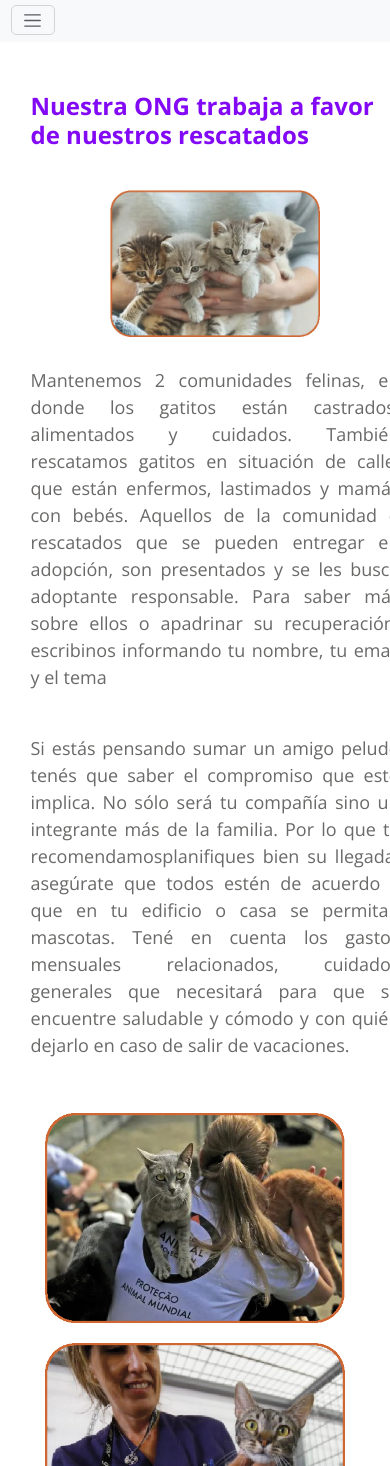
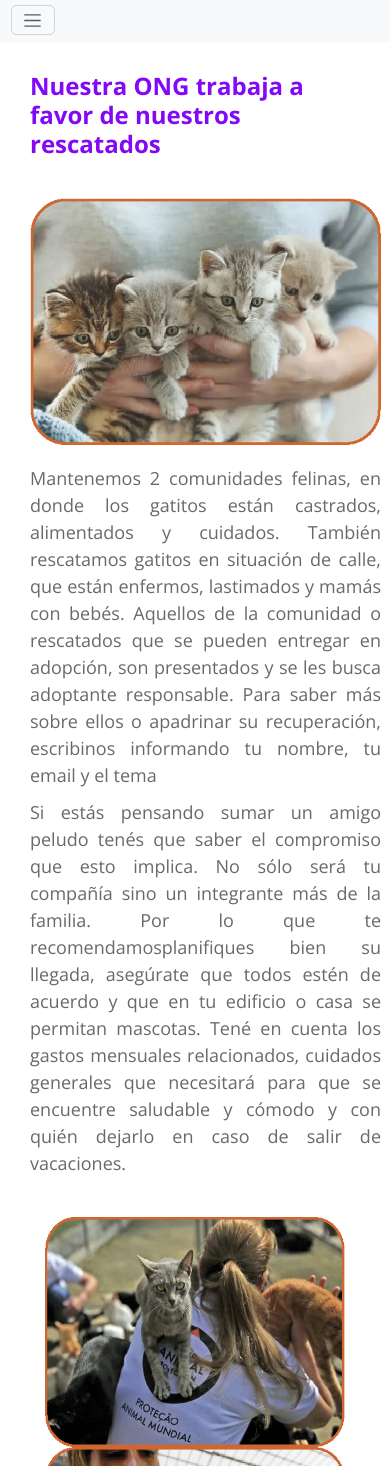
Before and after one commit to malulira/2da-marialira-hotelgatuno, a website: page pages/ong.html in a window 390 px wide. Shown: the part 134-1600 px from the top of the page. Drawn offline with nearby package versions, Linux system fonts and the light colour scheme; a web font is replaced by a local one.

Commit message:
responsive ong y contacto

```diff
--- a/SCSS/_aside.scss
+++ b/SCSS/_aside.scss
@@ -54,13 +54,14 @@
 }
 
 /*ASIDE CONTACTO*/
+
 .rrss{
     display: flex;
 
 }
 
 .art-contacto {
-    width: 250px;
+    width: 150px;
 
     img {
         width: 100%;
--- a/SCSS/_mq.scss
+++ b/SCSS/_mq.scss
@@ -111,8 +111,15 @@
 
 /*Tablet ONG*/
 
-.row{
 
+.titulo-ong{
+    display: flex;
+    justify-content: center;
+
+}
+
+
+.container-ong{
     margin: 20px;
     display: flex;
     flex-flow:row wrap;
@@ -121,17 +128,14 @@
 
 .imagen-ong{
     display: flex;
-    justify-content: center;
+    align-items: center;
+    @include espacios (0, 10px);
     width: 100%;
-    @include espacios (0, 10px);
-
-    img{
-        width: 15em;
 
 
-    }
 
 }
+
 
 .texto-ong{
     display: flex;
@@ -140,16 +144,22 @@
 
 }
 
-.titulo-ong{
+
+.articulo-ong{
     display: flex;
-    justify-content: center;
-    width: 100%;
+    flex-wrap: wrap;
 
-}
+    }
 
 
+/*Tablet Contacto*/
 
-
+.info-contacto{
+    display: flex;
+    flex-wrap: wrap;
+    width: 100%;
+    margin: 10px;
+}
 
 /*Mobil*/
 
@@ -258,6 +268,19 @@
                 }
     }
 
+     /*Mobil Ong*/
+
+    .container-ong{
+        display: flex;
+        width: 90%;
+        }
+
+     .imagen-ong{
+        display: flex;
+        align-self: center;
+        width: 100%;
+     }
+
 
 
       /*Mobil Contacto*/
@@ -268,7 +291,7 @@
 
        .info-contacto{
            width: 100%;
-           @include espacios (10px, 20px);
+           @include espacios (10px, 10px);
            justify-content: center;
 
        }
@@ -281,3 +304,10 @@
        }
 
     }
+
+    .form{
+        display: flex;
+        flex-direction: column;
+        @include espacios (10px, 10px);
+
+    }
--- a/SCSS/_principal.scss
+++ b/SCSS/_principal.scss
@@ -157,9 +157,8 @@ h2 {color: $color-second;
 /* ESTILOS ONG*/
 
 
-.row{
+.container-ong{
     display: flex;
-    width: 100%;
 
 }
 
@@ -180,7 +179,6 @@ h2 {color: $color-second;
     display: flex;
 
 
-
     }
 
 
@@ -193,3 +191,10 @@ h2 {color: $color-second;
     width: 100%;
     margin: 50px;
 }
+
+.form{
+    display: flex;
+    flex-direction: column;
+    @include espacios (10px, 10px);
+
+}
--- a/pages/ong.html
+++ b/pages/ong.html
@@ -40,13 +40,13 @@
           </nav>
     </header>
     <main>
-      <section class="row">
-          <h2 class="titulo-ong">Nuestra ONG trabaja a favor de nuestros rescatados</h2>
-          <article class="imagen-ong col-lg-3 col-md-6 col-sm-12 ">
-                <img src="../assets/principal-ong.jpg" alt="Rescatados por la ONG">
-          </article>
-                <article class="texto-ong col-lg-4 col-md-6 col-sm-12">
-                      <p class="texto">Mantenemos 2 comunidades felinas, en donde los gatitos están castrados,
+      <h2 class="titulo-ong">Nuestra ONG trabaja a favor de nuestros rescatados</h2>
+      <section class="container-ong">
+                    <div>
+                      <img class="imagen-ong" src="../assets/principal-ong.jpg" alt="Rescatados por la ONG">
+                    </div>
+                    <div>
+                      <p class="texto-ong texto">Mantenemos 2 comunidades felinas, en donde los gatitos están castrados,
                       alimentados y cuidados. También rescatamos gatitos en situación de calle,
                       que están enfermos, lastimados y mamás con bebés. Aquellos de la comunidad
                       o rescatados que se pueden entregar en adopción, son presentados y se les
@@ -55,16 +55,13 @@
                       Para saber más sobre ellos o apadrinar su recuperación, escribinos
                       informando tu nombre, tu email y el tema
                       </p>
-                </article>
-
-                    <article class="texto-ong col-lg-4 col-md-6 col-sm-12">
-                      <p class="texto">Si estás pensando sumar un amigo peludo tenés que saber el compromiso que esto implica.
+                      <p class="texto-ong texto">Si estás pensando sumar un amigo peludo tenés que saber el compromiso que esto implica.
                     No sólo será tu compañía sino un integrante más de la familia. Por lo que te recomendamosplanifiques
                     bien su llegada, asegúrate que todos estén de acuerdo y que en tu edificio o casa se permitan mascotas.
                     Tené en cuenta los gastos mensuales relacionados, cuidados generales que necesitará para que se encuentre
                     saludable y cómodo y con quién dejarlo en caso de salir de vacaciones.
                       </p>
-                    </article>
+                    </div>
           </section>
       </main>
       <aside>
```
Also changed, not shown: css/main.css, 1 other file.
